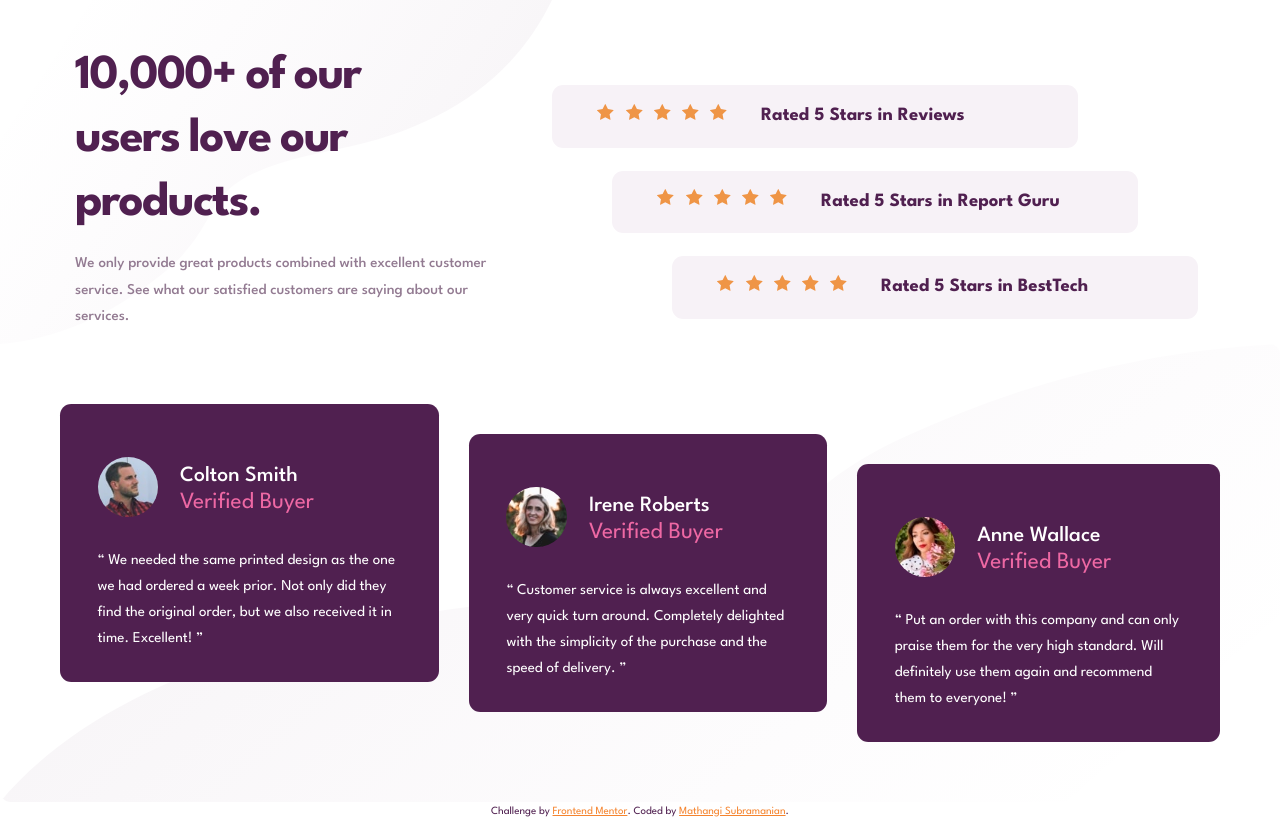
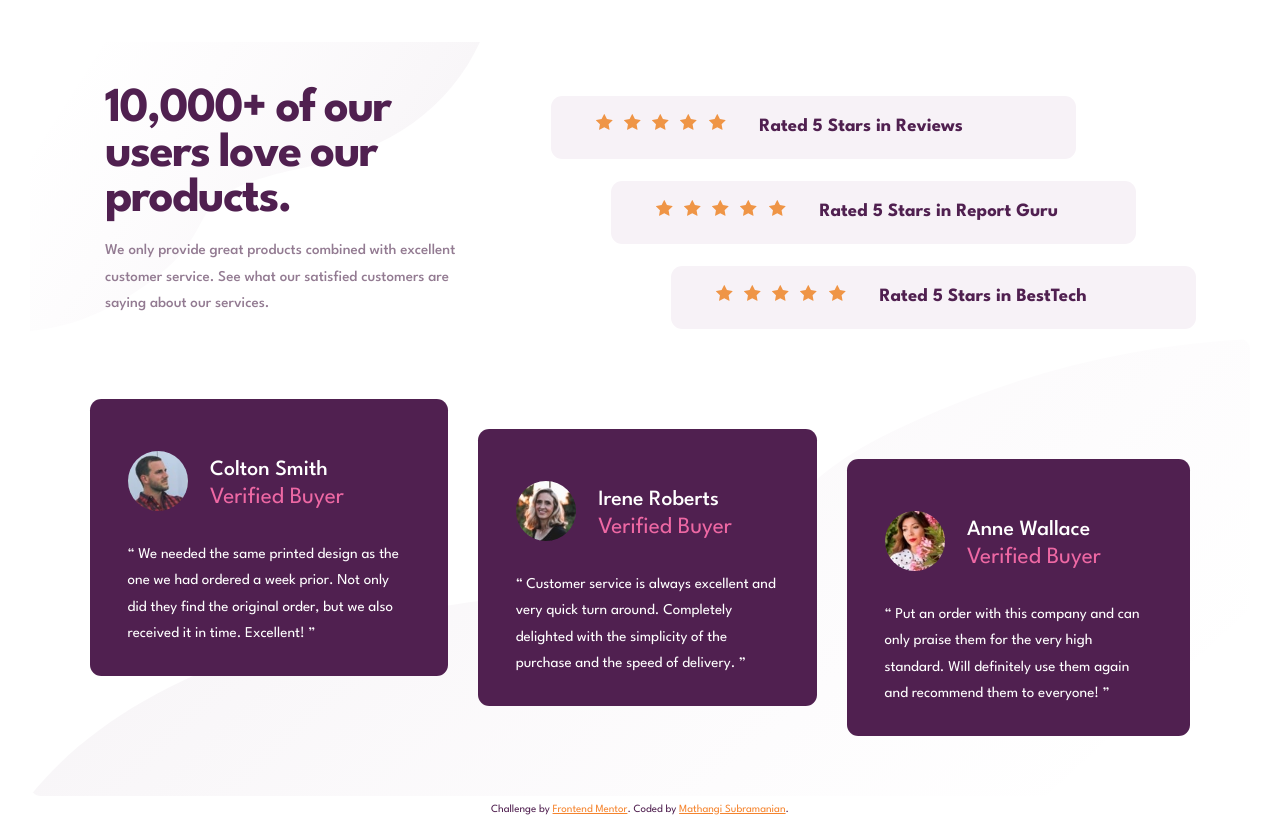
Before and after one commit to mathangisd/social-proof-section, a plain HTML site: page index.html in a window 1280 px wide. Drawn offline with Linux system fonts and the light colour scheme.

Commit message:
Adjust margin, position and padding of intro, ratings-container and container-details

```diff
--- a/css/styles.css
+++ b/css/styles.css
@@ -104,6 +104,7 @@ Custom styles
 .container-details {
     max-width: 375px;
     width: 100%;
+    padding: 0 2rem;
 }
 
 .intro {
@@ -118,18 +119,21 @@ Custom styles
     text-align: center;
     word-spacing: -0.15rem;
     letter-spacing: -0.1rem;
+    line-height: 2.5rem;
 }
 
 .intro p {
     font-weight: 500;
     color: var(--darkgraymagenta);
     text-align: center;
+    padding: 0 1rem;
 }
 
 .ratings-container {
     display: flex;
     flex-direction: column;
     gap: 1.5rem;
+
 }
 
 .rating  {
@@ -240,18 +244,25 @@ Media Query
 .container-details {
     display: grid;
     grid-template-areas:
-        "one one two two two two two"
+        ". . two two two two two"
         "one one two two two two two"
         "one one two two two two two"
         "three three three three three three three"
         "three three three three three three three";
-    grid-template-columns: auto;
+    /* grid-template-columns: repeat(auto-fit, minmax(min(100%, 550px)), 1fr ); */
     min-width: 100vw;
+    justify-items: start;
+    align-items: center;
+    /* grid-template-rows: auto; */
 }
 
 .intro {
     grid-area: one;
+    /* padding: 5rem; */
     background-image: url("/images/bg-pattern-top-desktop.svg");
+    display: grid;
+    align-items: center;
+    justify-items: center;
 }
 
 .intro h2 {
@@ -259,19 +270,24 @@ Media Query
     margin-left: 5rem;
     margin-bottom: 1rem;
     width: 25rem;
+    margin-top: 3rem;
+    line-height: 3rem;
 }
 
 .intro p {
     text-align: left;
     margin-left: 5rem;
-    width: 30rem;
+    width: 25rem;
+    padding: 0;
 }
 
 .ratings-container {
     grid-area: two;
     align-self: center;
-    margin-top: 4rem;
+    margin-top: 6rem;
     margin-right: 1rem;
+    align-self:  center;
+    justify-self: center;
 }
 
 .rating {
```
